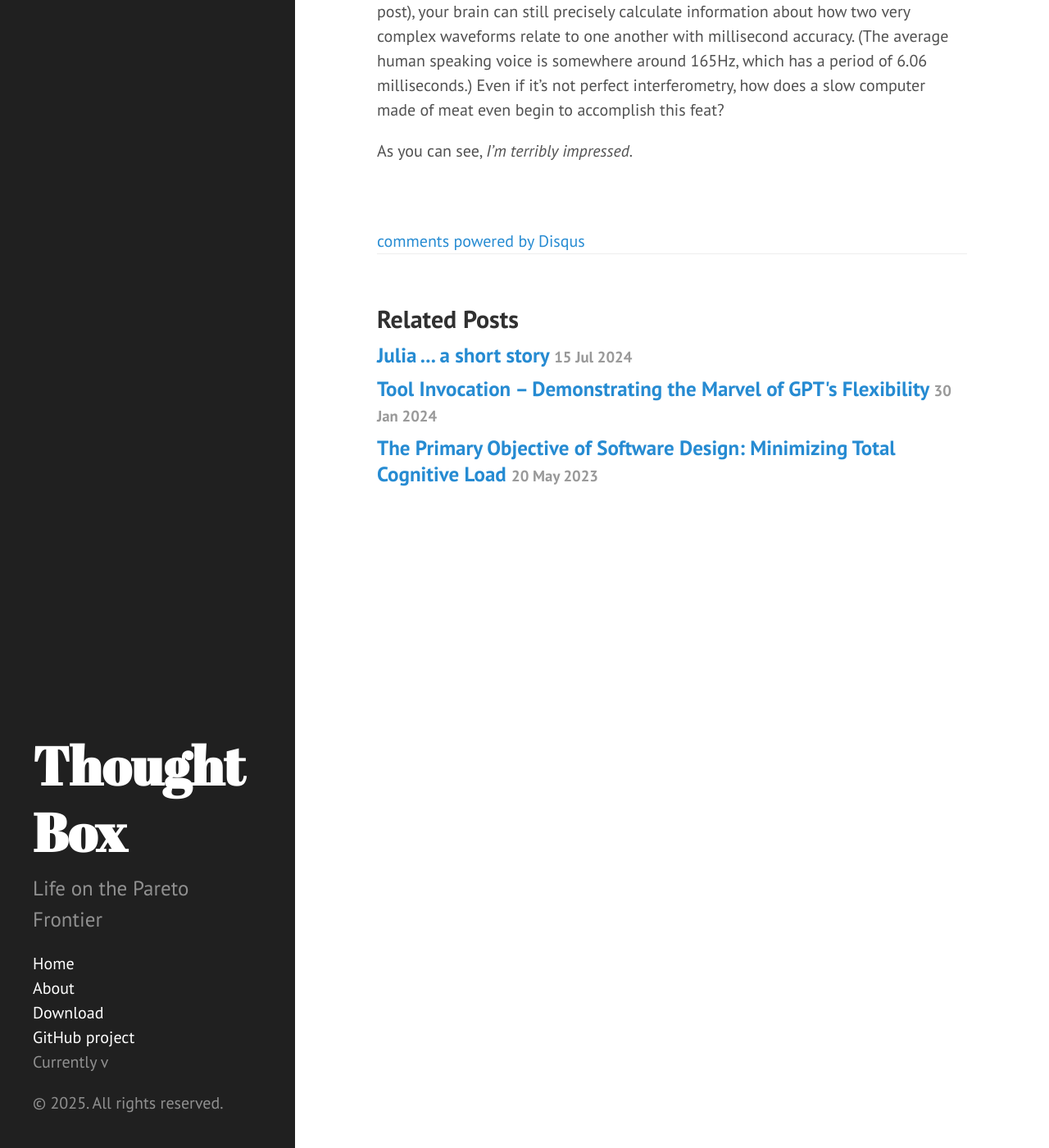
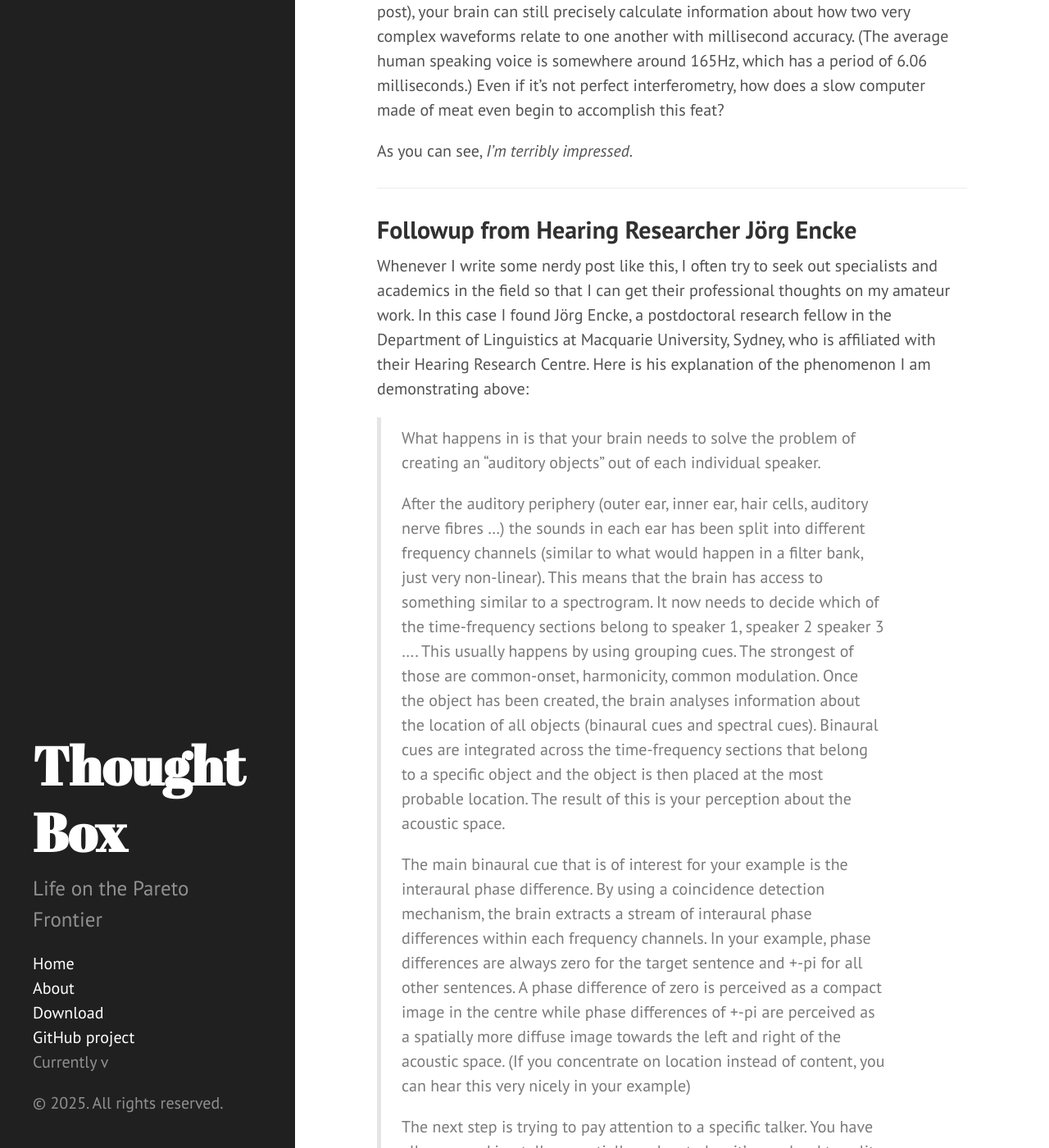
Before and after one commit to JnBrymn/JnBrymn.github.io, a Jekyll site: the page built from _posts/2024-11-17-the-brain-is-a-binaural-interferometer.md, in a window 1280 px wide and 1400 px high, scrolled down 5588 px. Shown: the whole window at 82% size. Built offline with Jekyll 4.4.1, drawn with Linux system fonts in a browser that asks for light colours; comment, search, counter and statistics services are not loaded; some of the changed text lies outside the part shown.

Commit message:
added Jörg's words

```diff
--- a/_posts/2024-11-17-the-brain-is-a-binaural-interferometer.md
+++ b/_posts/2024-11-17-the-brain-is-a-binaural-interferometer.md
@@ -85,3 +85,22 @@ Ok, if you don't have the same bizarre accuracy with the challenge that I do, th
 So what this means, is that your binaural processing is so _spectacularly_ accurate, that even when it's not presented with an "easy" constant tone (cf. the beginning of this post), your brain can still precisely calculate information about how two very complex waveforms relate to one another with millisecond accuracy. (The average human speaking voice is somewhere around 165Hz, which has a period of 6.06 milliseconds.) Even if it's not perfect interferometry, how does a slow computer made of meat even begin to accomplish this feat?
 
 As you can see, _I'm terribly impressed._
+
+---
+
+## Followup from Hearing Researcher Jörg Encke
+
+Whenever I write some nerdy post like this, I often try to seek out specialists and academics in the field so that I can get their professional thoughts on my amateur work. In this case I found Jörg Encke, a postdoctoral research fellow in the Department of Linguistics at Macquarie University, Sydney, who is affiliated with their Hearing Research Centre. Here is his explanation of the phenomenon I am demonstrating above:
+
+
+> What happens in is that your brain needs to solve the problem of creating an "auditory objects" out of each individual speaker.
+>
+> After the auditory periphery (outer ear, inner ear, hair cells, auditory nerve fibres ...) the sounds in each ear has been split into different frequency channels (similar to what would happen in a filter bank, just very non-linear). This means that the brain has access to something similar to a spectrogram. It now needs to decide which of the time-frequency sections belong to speaker 1, speaker 2 speaker 3 .... This usually happens by using grouping cues. The strongest of those are common-onset, harmonicity, common modulation. Once the object has been created, the brain analyses information about the location of all objects (binaural cues and spectral cues). Binaural cues are integrated across the time-frequency sections that belong to a specific object and the object is then placed at the most probable location. The result of this is your perception about the acoustic space.
+>
+> The main binaural cue that is of interest for your example is the interaural phase difference. By using a coincidence detection mechanism, the brain extracts a stream of interaural phase differences within each frequency channels. In your example, phase differences are always zero for the target sentence and +-pi for all other sentences. A phase difference of zero is perceived as a compact image in the centre while phase differences of +-pi are perceived as a spatially more diffuse image towards the left and right of the acoustic space. (If you concentrate on location instead of content, you can hear this very nicely in your example)
+>
+>The next step is trying to pay attention to a specific talker. You have all your masking talkers spatially co-located so it's very hard to split them apart. The only speaker that you can focus on more easily is the target speaker towards at the centre.
+>
+> Above's explanation is a bit simplified but maybe you get an idea of all the stuff that's going on behind the scenes. If you want to read more, Auditory Scene Analysis: The Perceptual Organization of Sound by Albert Bregman is a great introduction.
+
+Thanks for the new insights Jörg!
```
